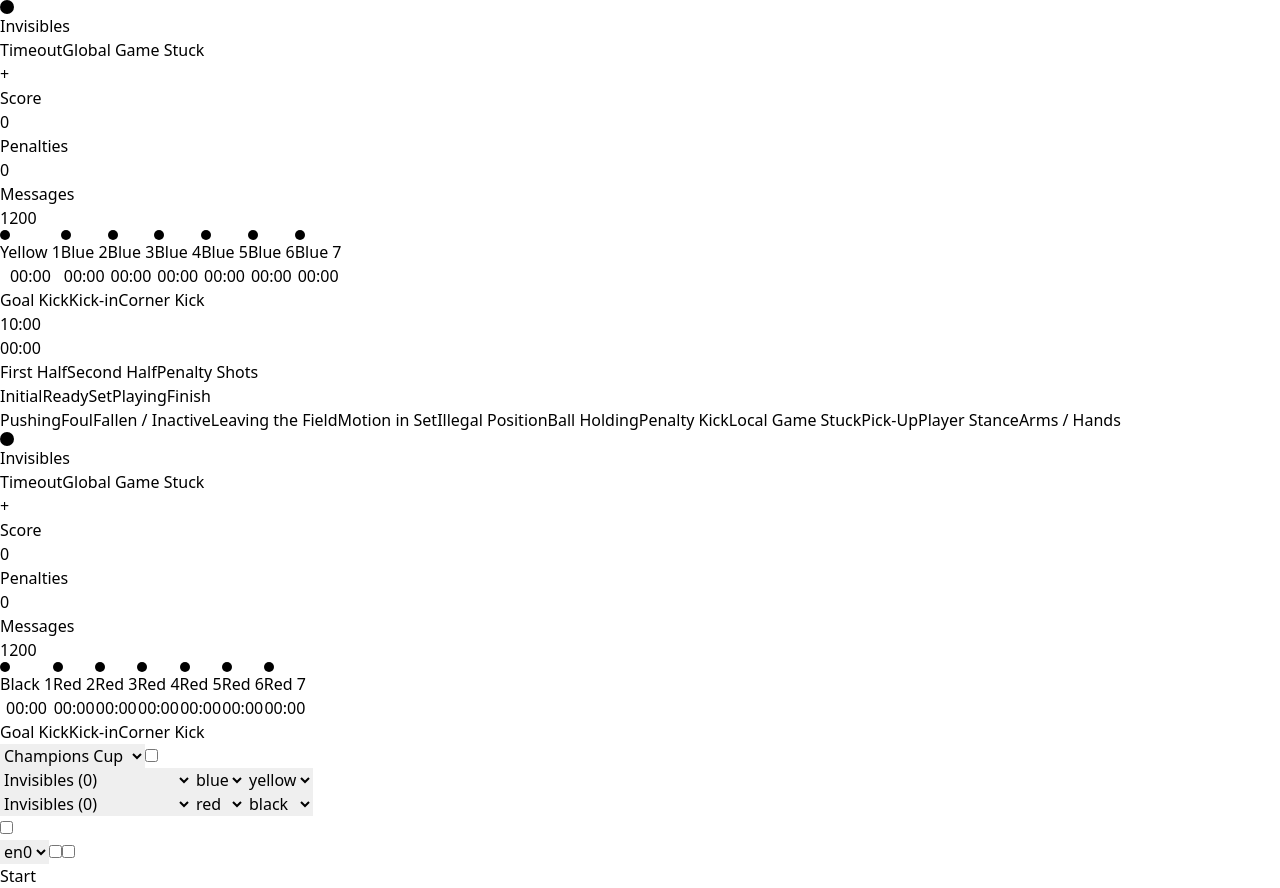
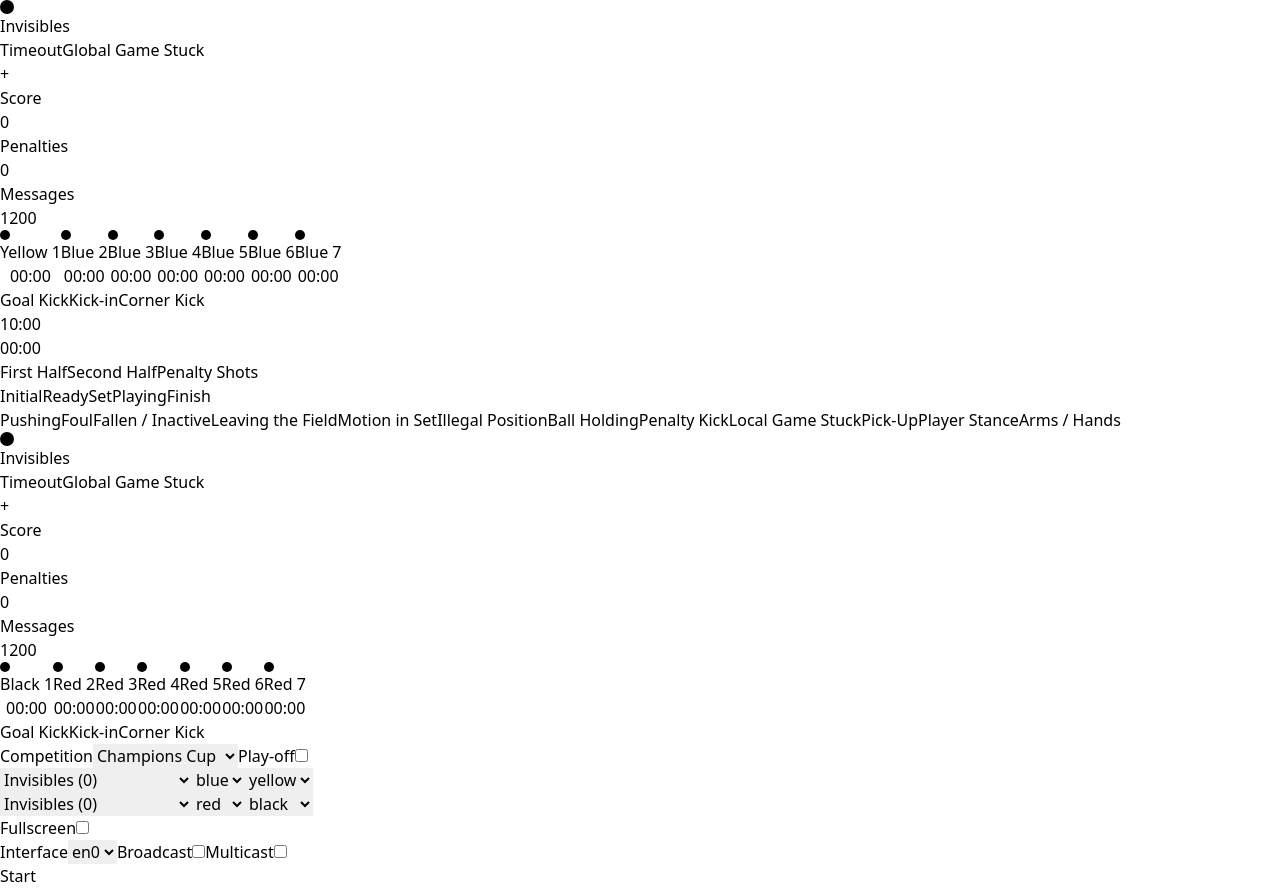
Before and after one commit to RoboCup-SPL/GameController3, a React app in the folder game_controller_app/frontend/: page / in a window 1280 px wide. Built offline with nearby package versions, Linux system fonts and the light colour scheme; the HTML template or start-up script is replaced by a standard one.

Commit message:
Add some labels to launcher (#10)

```diff
--- a/game_controller_app/frontend/src/components/launcher/CompetitionSettings.jsx
+++ b/game_controller_app/frontend/src/components/launcher/CompetitionSettings.jsx
@@ -1,8 +1,10 @@
 const CompetitionSettings = ({ competitions, competition, setCompetition }) => {
   return (
     <div>
+      <label htmlFor="competition">Competition</label>
       <select
         value={competition.id}
+        id="competition"
         onChange={(e) => setCompetition({ ...competition, id: e.target.value })}
       >
         {competitions.map((competition) => (
@@ -11,9 +13,11 @@ const CompetitionSettings = ({ competitions, competition, setCompetition }) => {
           </option>
         ))}
       </select>
+      <label htmlFor="play-off">Play-off</label>
       <input
         type="checkbox"
         checked={competition.playOff}
+        id="play-off"
         onChange={(e) => setCompetition({ ...competition, playOff: e.target.checked })}
       />
     </div>
--- a/game_controller_app/frontend/src/components/launcher/NetworkSettings.jsx
+++ b/game_controller_app/frontend/src/components/launcher/NetworkSettings.jsx
@@ -1,7 +1,9 @@
 const NetworkSettings = ({ interfaces, network, setNetwork }) => {
   return (
     <div>
+      <label htmlFor="interface">Interface</label>
       <select
+        id="interface"
         value={network.interface}
         onChange={(e) => setNetwork({ ...network, interface: e.target.value })}
       >
@@ -11,14 +13,18 @@ const NetworkSettings = ({ interfaces, network, setNetwork }) => {
           </option>
         ))}
       </select>
+      <label htmlFor="broadcast">Broadcast</label>
       <input
         type="checkbox"
         checked={network.broadcast}
+        id="broadcast"
         onChange={(e) => setNetwork({ ...network, broadcast: e.target.checked })}
       />
+      <label htmlFor="multicast">Multicast</label>
       <input
         type="checkbox"
         checked={network.multicast}
+        id="multicast"
         onChange={(e) => setNetwork({ ...network, multicast: e.target.checked })}
       />
     </div>
--- a/game_controller_app/frontend/src/components/launcher/WindowSettings.jsx
+++ b/game_controller_app/frontend/src/components/launcher/WindowSettings.jsx
@@ -1,9 +1,11 @@
 const WindowSettings = ({ window, setWindow }) => {
   return (
     <div>
+      <label htmlFor="fullscreen">Fullscreen</label>
       <input
         type="checkbox"
         checked={window.fullscreen}
+        id="fullscreen"
         onChange={(e) => setWindow({ ...window, fullscreen: e.target.checked })}
       />
     </div>
```
